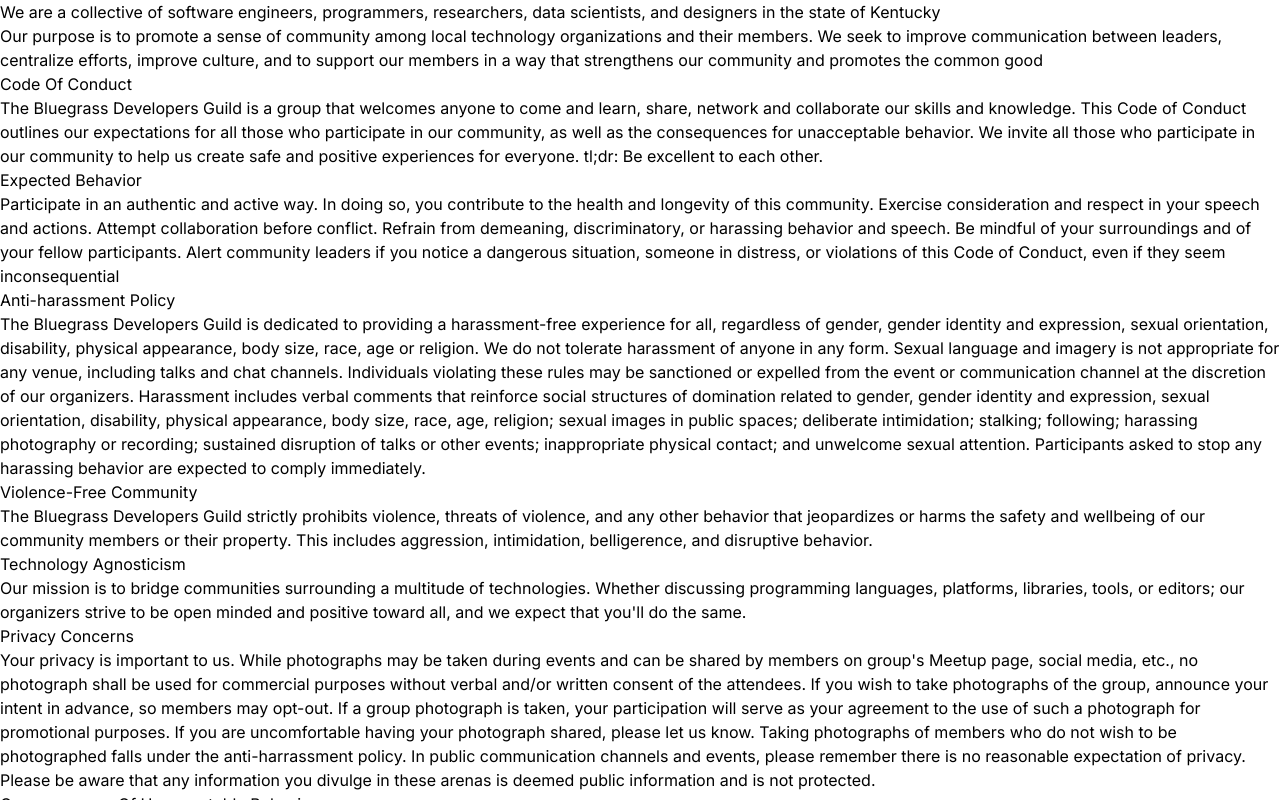
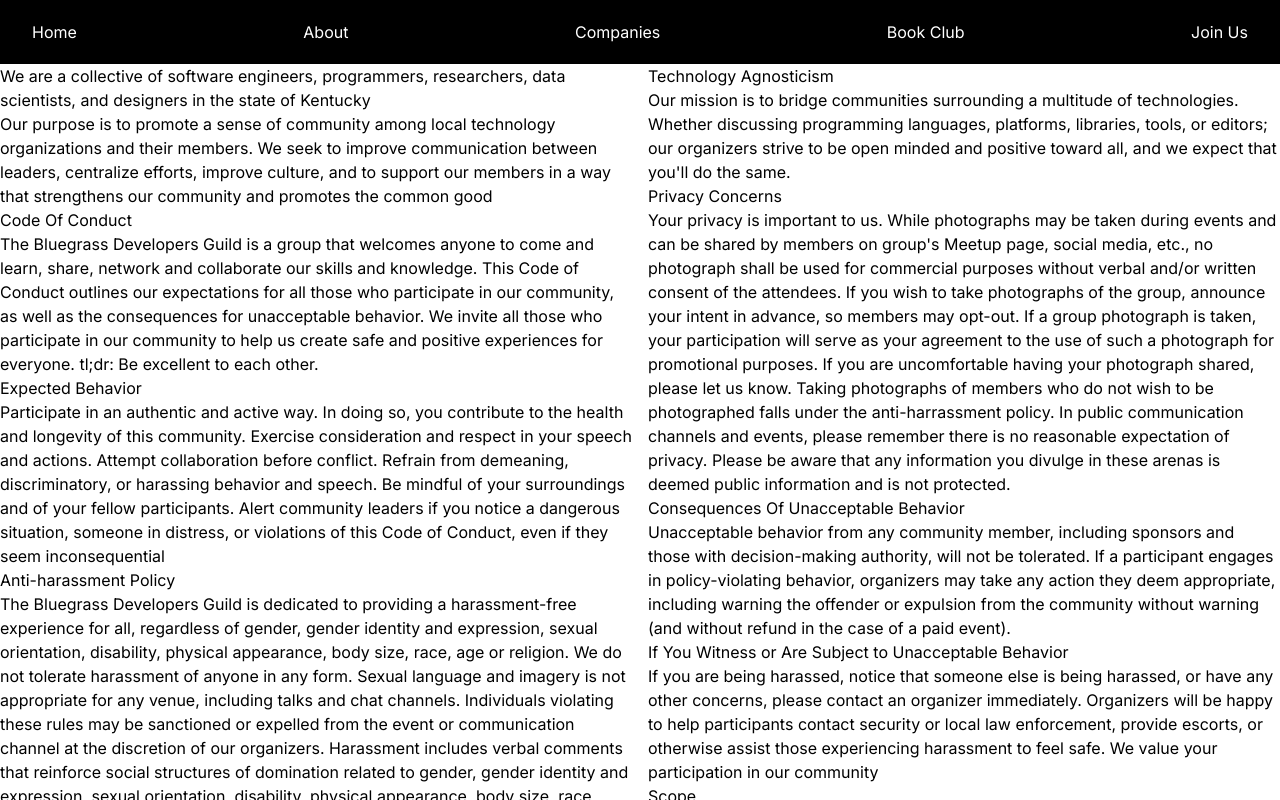
Before and after one commit to Bradpk/bluegrass-dev-guild, a Next.js app in the folder bdg/: page /about in a window 1280 px wide. Shown: the top 800 px of the page. Built offline with nearby package versions, Linux system fonts and the light colour scheme.

Commit message:
Navbar on all pages

```diff
--- a/bdg/src/app/about/page.js
+++ b/bdg/src/app/about/page.js
@@ -1,10 +1,16 @@
 import styles from './about.module.css';
+import Nav from '../components/nav';
 
 function About() {
     return (
         <>
+         <Nav />
+        <div className='columns-2'>
+        <div>
             <p>We are a collective of software engineers, programmers, researchers, data scientists, and designers in the state of Kentucky</p>
             <p>Our purpose is to promote a sense of community among local technology organizations and their members. We seek to improve communication between leaders, centralize efforts, improve culture, and to support our members in a way that strengthens our community and promotes the common good</p>
+            </div>
+
             <div className={styles.codeofconduct}>
                 <h1>Code Of Conduct</h1>
                 <p>The Bluegrass Developers Guild is a group that welcomes anyone to come and learn, share, network and collaborate our skills and knowledge. This Code of Conduct outlines our expectations for all those who participate in our community, as well as the consequences for unacceptable behavior.
@@ -43,6 +49,8 @@
 
                     This Code of Conduct is licensed under a Creative Commons Attribution-ShareAlike license.</p>
             </div>
+            </div>
+
         </>
     );
 }
--- a/bdg/src/app/bookclub/page.js
+++ b/bdg/src/app/bookclub/page.js
@@ -1,8 +1,11 @@
 import styles from './bookclub.module.css';
+import Nav from '../components/nav';
 
 function BookClub() {
     return (
         <>
+         <Nav />
+
         <p>Meetups are to learn things by practice<br></br>
 book club is to learn things by studying</p>
 <p>Our purpose is to find books the group will enjoy and read, and learn something. We want books that help us learn and grow as technology leaders.</p>
--- a/bdg/src/app/companies/page.js
+++ b/bdg/src/app/companies/page.js
@@ -1,8 +1,10 @@
+import Nav from '../components/nav';
 import styles from './companies.module.css';
 
 function Companies() {
     return (
         <>
+        <Nav />
         <p>The bluegrass has many talented developers working for some great companies locally and remote.</p>
         </>
     );
--- a/bdg/src/app/contact/page.js
+++ b/bdg/src/app/contact/page.js
@@ -1,8 +1,10 @@
+import Nav from '../components/nav';
 import styles from './contact.module.css';
 
 function Contact() {
     return (
         <>
+        <Nav />
         <p>If you are interested in being a part of our community, fill out the form below and we will send you an invite to the Slack space.</p>
         </>
     );
```
